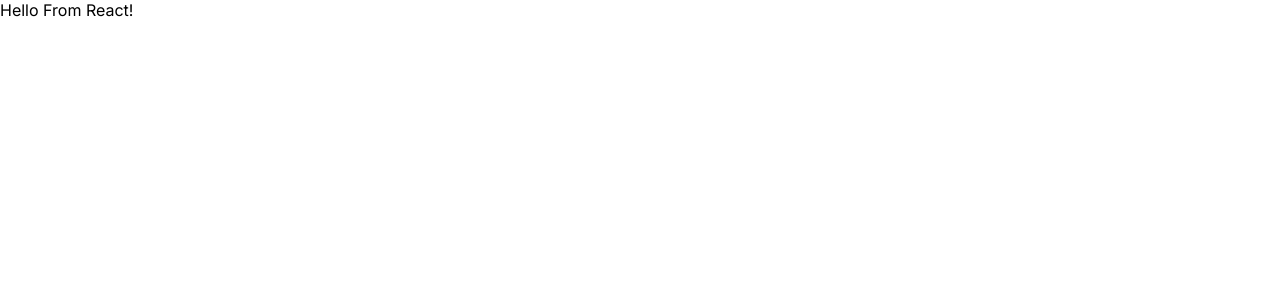
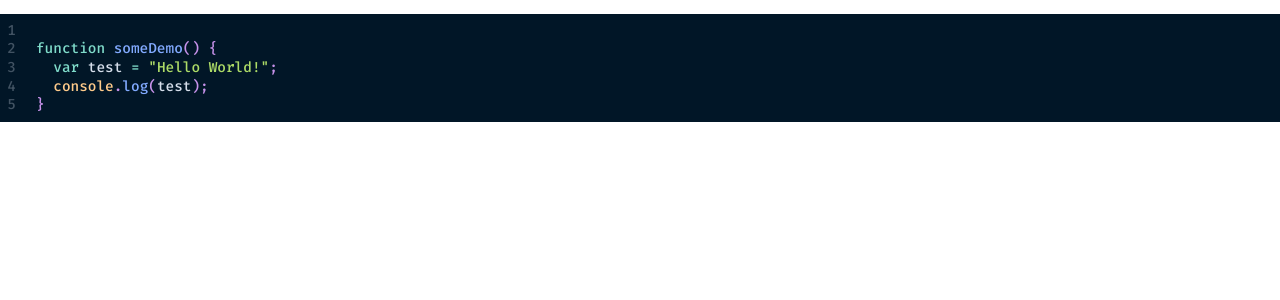
Before and after one commit to foxxydevs/foxxydevs, a React (Create React App) app: page / in a window 1280 px wide. Shown: the top 300 px of the page. Built offline with nearby package versions, Linux system fonts and the light colour scheme.

Commit message:
update: adding header, and footer

```diff
--- a/package.json
+++ b/package.json
@@ -10,9 +10,12 @@
     "@types/node": "^12.20.37",
     "@types/react": "^17.0.37",
     "@types/react-dom": "^17.0.11",
+    "mdx-utils": "^0.2.0",
+    "prism-react-renderer": "^1.2.1",
     "react": "^17.0.2",
     "react-dom": "^17.0.2",
     "react-scripts": "4.0.3",
+    "react-simple-code-editor": "^0.11.0",
     "sass": "^1.43.5",
     "typescript": "^4.5.2",
     "web-vitals": "^1.1.2"
--- a/src/components/Global/__Global.scss
+++ b/src/components/Global/__Global.scss
@@ -1,8 +1,8 @@
 @import url('https://fonts.googleapis.com/css2?family=Inter:wght@300;400;500;700&display=swap');
+@import url('https://fonts.googleapis.com/css2?family=Fira+Code:wght@500;600&display=swap');
 
 * {
   padding: 0px;
   margin: 0px;
   box-sizing: border-box;
-  font-family: 'Inter', 'sans-serif';
 }
--- a/src/components/Layout/App.tsx
+++ b/src/components/Layout/App.tsx
@@ -1,5 +1,7 @@
+import CodeWrapper from '../Code/CodeWrapper';
+
 function App() {
-  return <div className='App'>Hello From React!</div>;
+  return <CodeWrapper />;
 }
 
 export default App;
```
Also changed, not shown: src/components/Footer/Footer.tsx (added, +11 -0 lines), src/components/Header/Header.tsx (added, +11 -0 lines), src/components/Footer/__Footer.scss (added), src/components/Header/__Header.scss (added), 1 other file (tests, documents, lock files or other folders).
